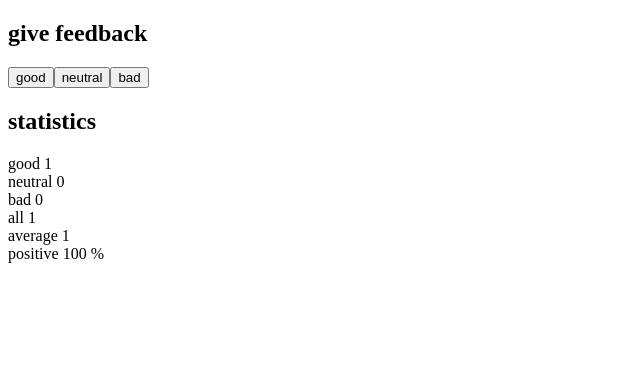
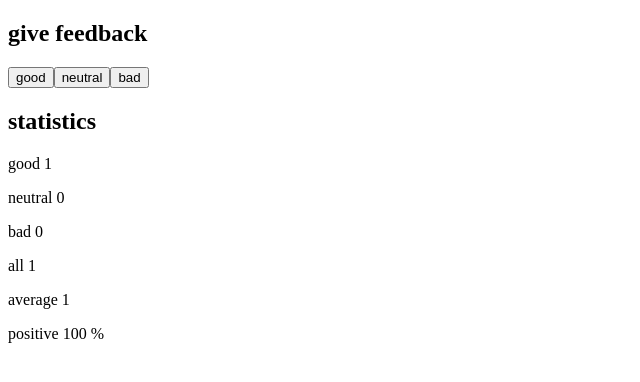
Before and after one commit to SirAntonioG/part1dexercices, a React (Create React App) app: page / in a window 1280 px wide. Both pictures are taken after a click on the button "good". Shown: the top 382 px of the page, without its empty margins (0-640 px from the left). Built offline with nearby package versions, Linux system fonts and the light colour scheme.

Commit message:
Fullstack part1 secciond exercises: 1.10 completed

```diff
--- a/src/App.js
+++ b/src/App.js
@@ -7,23 +7,29 @@
 const Title = ({ text }) => (
   <h2>{text}</h2>
 )
+const StatisticLine = ({ text, value }) => (
+  <p>
+    {text} {value}
+  </p>
+)
 const Statistics = ({ good, neutral, bad }) => {
   const all = good + neutral + bad
   const average = ( good * 1 + neutral * 0 + bad * -1 ) / all;
+  const positive = (100 * good / all) + " %";
   if ( all === 0 ) {
     return (
       <p>No feedback given</p>
     )
   } else {
     return (
-      <p>
-        good {good}<br />
-        neutral {neutral}<br />
-        bad {bad}<br />
-        all {all}<br />
-        average {average}<br />
-        positive {100 * good / all} %<br />
-      </p>
+      <>
+        <StatisticLine text="good " value={good}/>
+        <StatisticLine text="neutral " value={neutral}/>
+        <StatisticLine text="bad " value={bad}/>
+        <StatisticLine text="all " value={all}/>
+        <StatisticLine text="average " value={average}/>
+        <StatisticLine text="positive " value={positive} />
+      </>
     )
   }
 }
```
